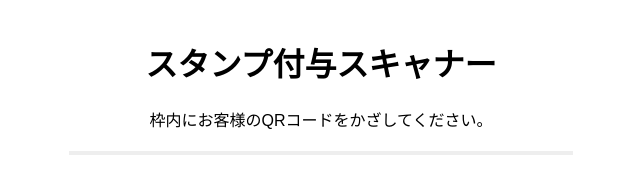
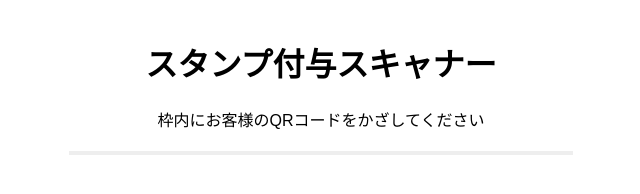
Before and after one commit to doooku109/max-stamp-card, a plain HTML site: page admin.html in a window 1280 px wide. Shown: the whole page, without its empty margins (319-959 px from the left). Drawn offline with Linux system fonts and the light colour scheme.

Commit message:
Update admin.html

```diff
--- a/admin.html
+++ b/admin.html
@@ -12,7 +12,7 @@
 </head>
 <body>
     <h1>スタンプ付与スキャナー</h1>
-    <p>枠内にお客様のQRコードをかざしてください。</p>
+    <p>枠内にお客様のQRコードをかざしてください</p>
     <div id="reader"></div>
     <div id="result"></div>
 
```
